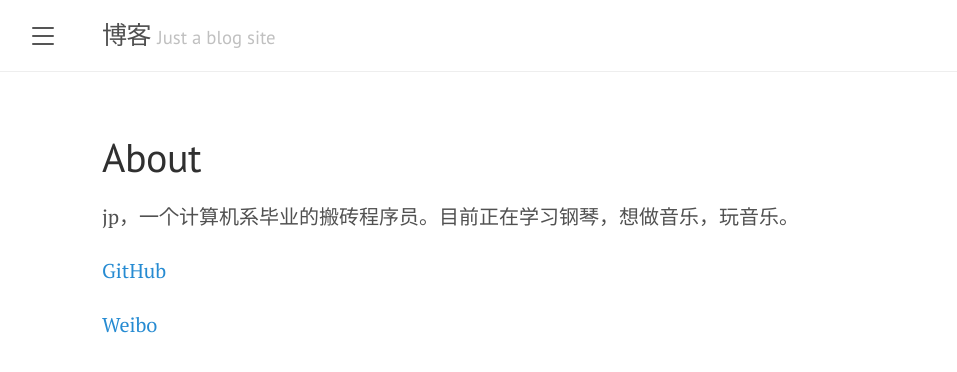
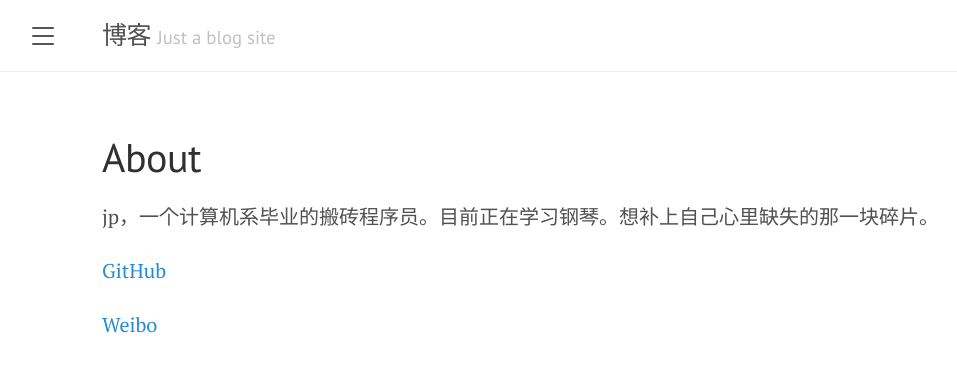
Before and after one commit to jpswing/jpswing.github.io, a Jekyll site: the page built from about.md, in a window 1280 px wide. Shown: the top 372 px of the page, without its empty margins (8-965 px from the left). Built offline with Jekyll 4.4.1, drawn with Linux system fonts in a browser that asks for light colours.

Commit message:
Update about.md

```diff
--- a/about.md
+++ b/about.md
@@ -3,7 +3,7 @@ layout: page
 title: About
 ---
 
-jp，一个计算机系毕业的搬砖程序员。目前正在学习钢琴，想做音乐，玩音乐。
+jp，一个计算机系毕业的搬砖程序员。目前正在学习钢琴。想补上自己心里缺失的那一块碎片。
 
 [GitHub](https://github.com/jpswing/)
 
```
